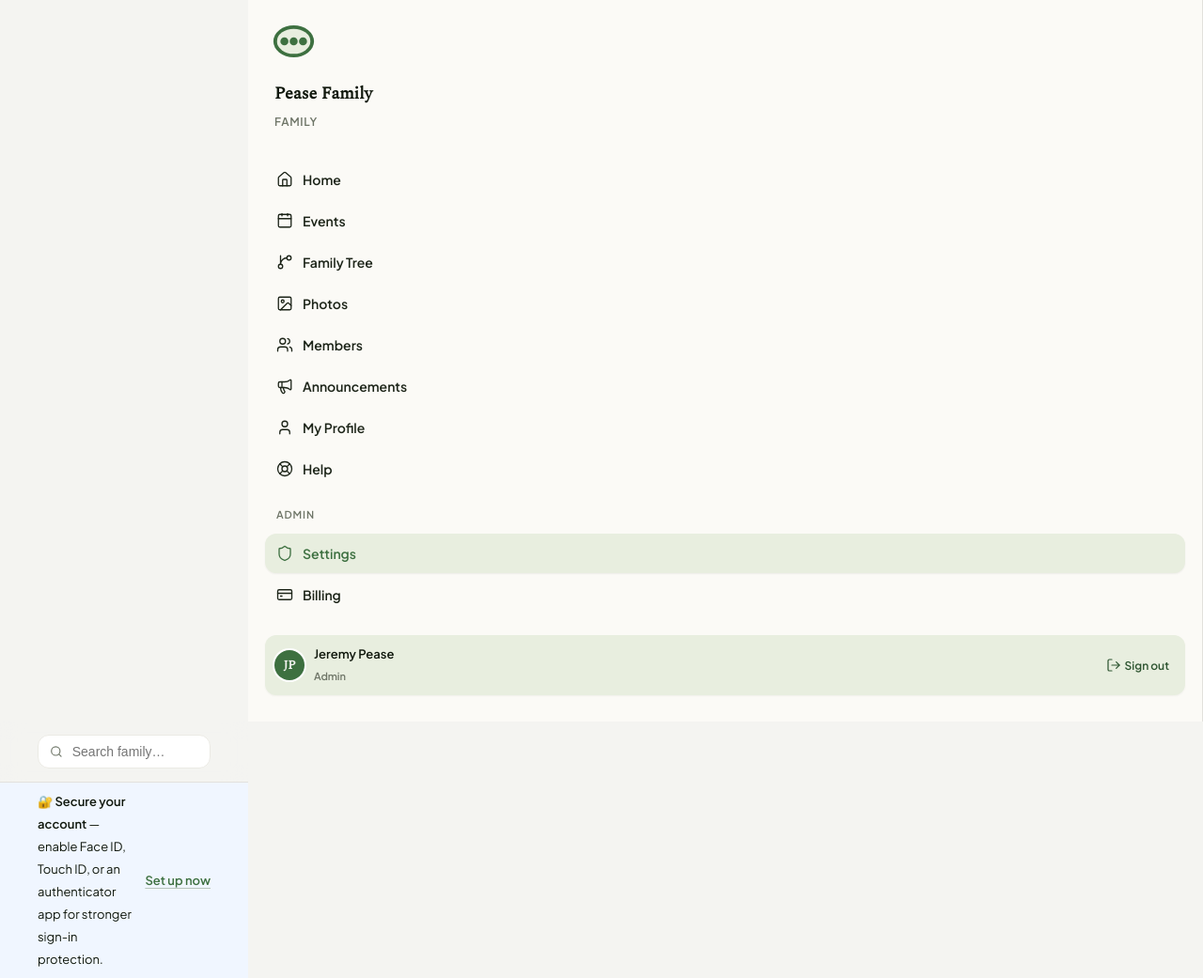
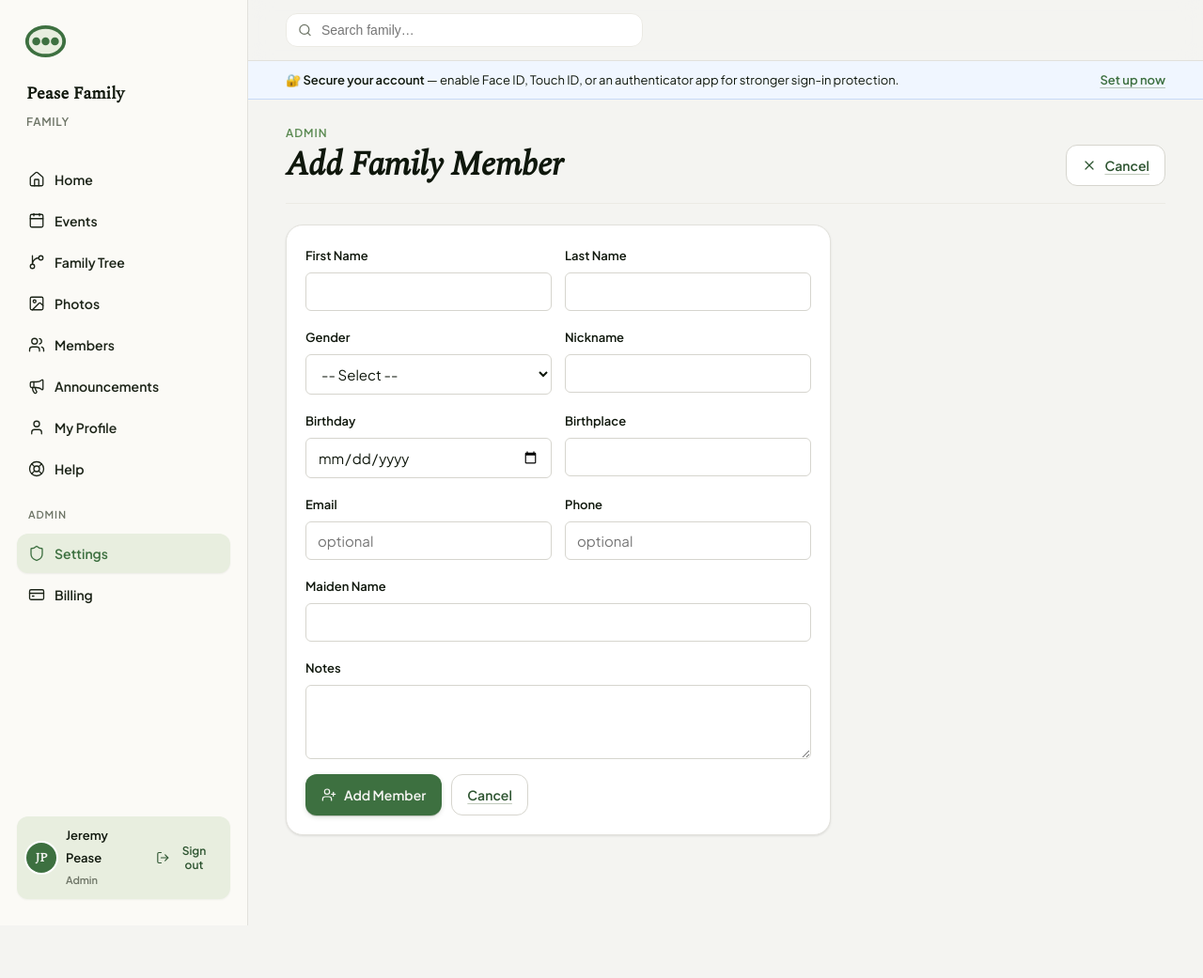
Before and after one commit to jeremypease/swugl, a Flask app: page /admin/add-member in a window 1280 px wide. Shown: the top 1041 px of the page at 94% size. After the commit the page ends 985 px from the top, so only its background shows below. Run offline with Flask 3, Linux system fonts and the light colour scheme; a user stored in the database is signed in; data comes from the database, SQL or seed files in the repository; data that the repository does not hold is empty; some libraries are stand-ins or nearby versions.

Commit message:
fix: hide nav-backdrop on desktop to prevent it consuming a grid column
nav-backdrop was only display:none inside the mobile media query, so on
desktop it participated in the shell grid as an extra item, pushing the
sidebar to column 2 and the canvas into a narrow 264px second row.

Co-Authored-By: Claude Sonnet 4.6 <noreply@anthropic.com>

```diff
--- a/app/static/css/peavines.css
+++ b/app/static/css/peavines.css
@@ -907,8 +907,9 @@ body {
 }
 .flash-wrap { padding: 16px 40px 0; }
 
-/* nav-toggle hidden on desktop; shown in mobile block below */
+/* nav-toggle and nav-backdrop hidden on desktop */
 .nav-toggle { display: none; }
+.nav-backdrop { display: none; }
 
 /* =========================================================
    RESPONSIVE — MOBILE (≤ 680px)
```
